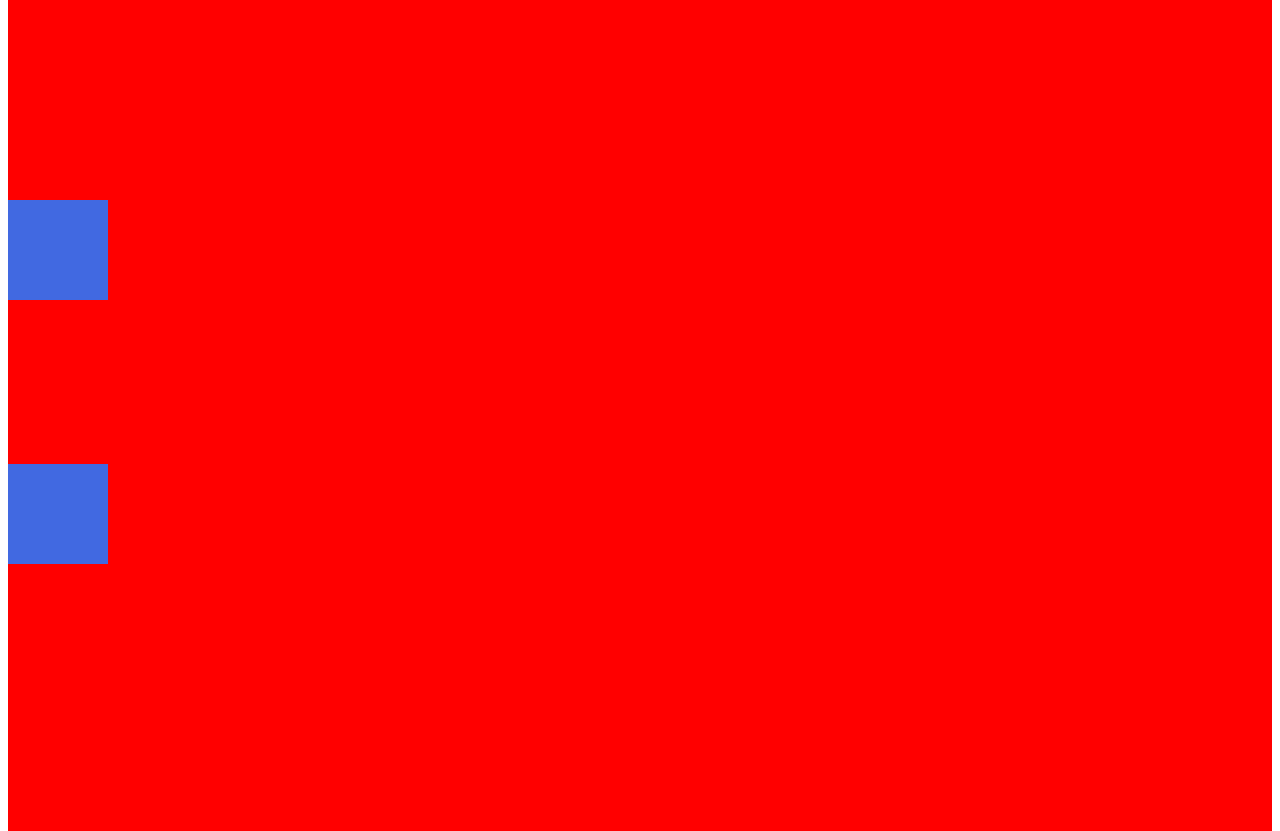
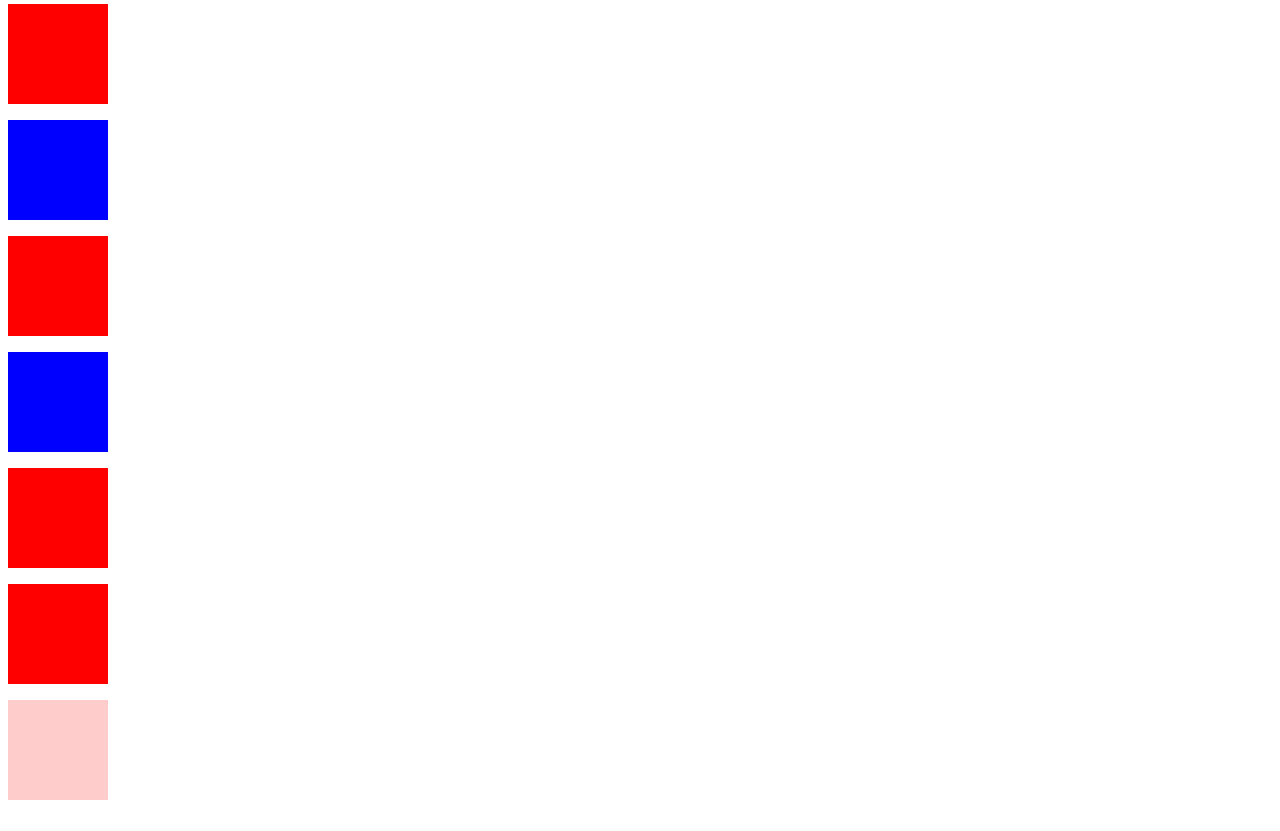
Before and after one commit to vokhremiak/zadanie21, a plain HTML site: page index.html in a window 1280 px wide. Shown: the part 360-1191 px from the top of the page. Drawn offline with Linux system fonts and the light colour scheme.

Commit message:
zadanie21

```diff
--- a/css/style.css
+++ b/css/style.css
@@ -1,16 +1,13 @@
 p {
     width: 100px;
     height: 100px;
-}
-
-#paragrafy {
     background-color: red;
 }
 
-.paragraf2, .paragraf5, .paragraf7 {
-    background-color: royalblue;
+.blue {
+    background-color: blue;
 }
 
-.paragraf4 {
+.opacity {
     opacity: 0.2;
 }
--- a/index.html
+++ b/index.html
@@ -8,18 +8,18 @@
 </head>
 <body>
 
-    <h1 id="paragrafy">
+   <div id="paragrafy">
         <p class="paragraf1"></p>
         <p class="paragraf2"></p>
-        <p class="paragraf3"></p>
+        <p class="blue"></p>
         <p class="paragraf4"></p>
-        <p class="paragraf5"></p>
+        <p class="blue"></p>
         <p class="paragraf6"></p>
-        <p class="paragraf7"></p>
+        <p class="blue"></p>
         <p class="paragraf8"></p>
         <p class="paragraf9"></p>
-        <p class="paragraf10"></p>
-    </h1>
+        <p class="opacity"></p>
+    </div>
 
 
 </body>
```
